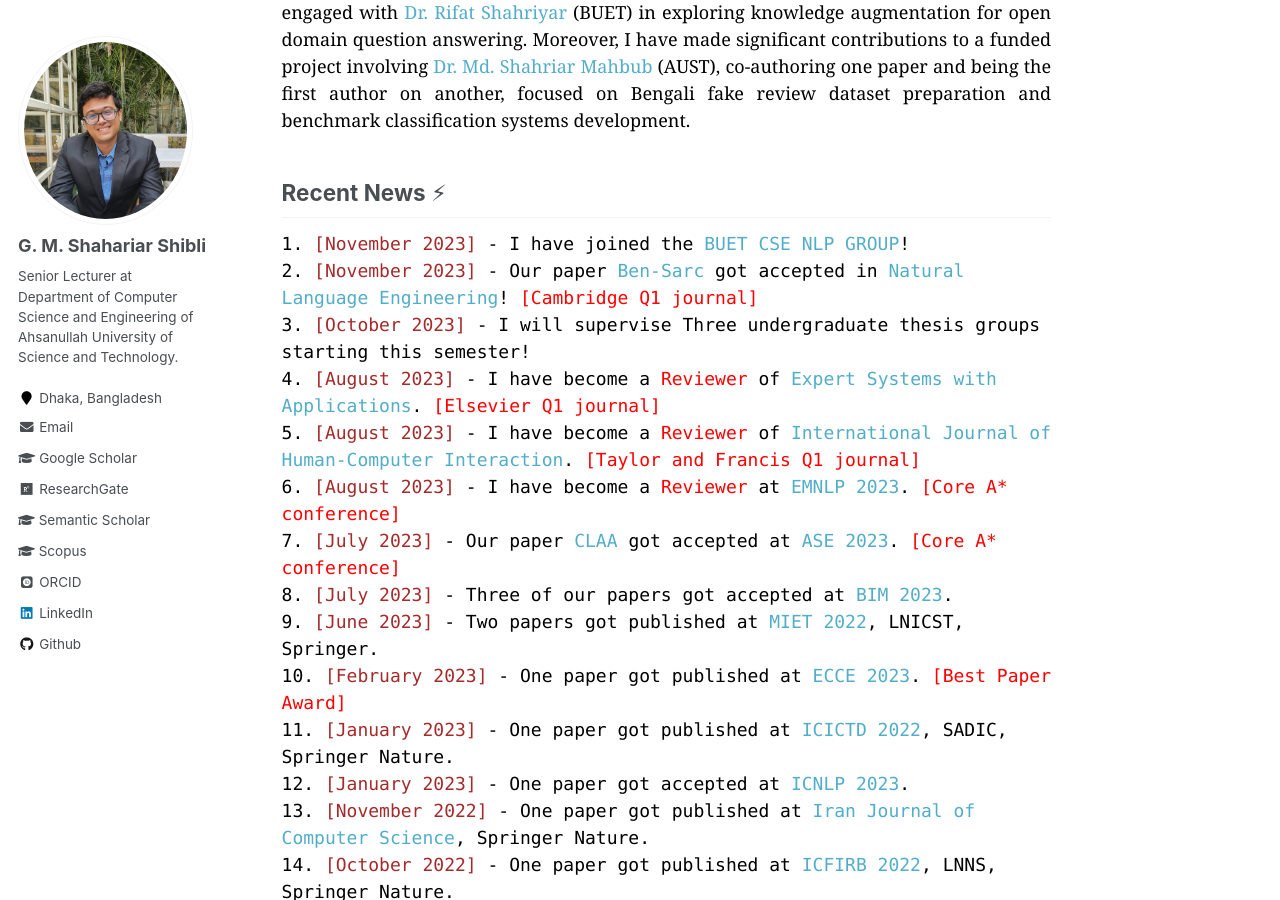
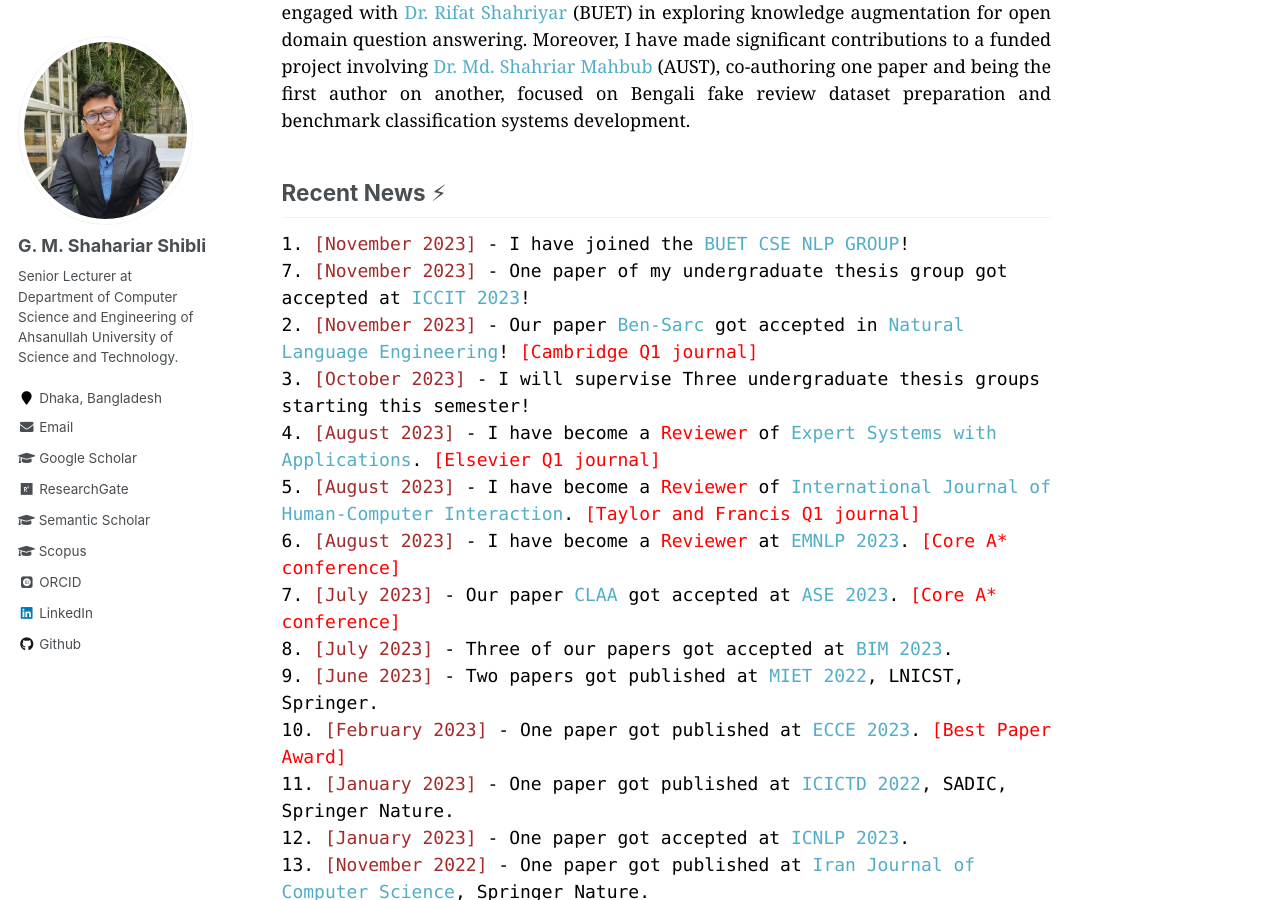
Before and after one commit to shahariar-shibli/shahariar-shibli.github.io, a Jekyll site: the page built from _pages/about.md, in a window 1280 px wide and 900 px high, scrolled down 770 px. Built offline with Jekyll 4.4.1, drawn with Linux system fonts in a browser that asks for light colours; some web fonts are replaced.

Commit message:
Update about.md

```diff
--- a/_pages/about.md
+++ b/_pages/about.md
@@ -43,6 +43,7 @@
 
 ## Recent News ⚡
 <span style="font-family:Monaco; color:black;">1. <span style="color:brown">[November 2023]</span> -  I have joined the [BUET CSE NLP GROUP](https://csebuetnlp.github.io/)!</span><br/>
+<span style="font-family:Monaco; color:black;">7. <span style="color:brown">[November 2023]</span> - One paper of my undergraduate thesis group got accepted at [ICCIT 2023](https://iccit.org.bd/2023/)!<br/>
 <span style="font-family:Monaco; color:black;">2. <span style="color:brown">[November 2023]</span> -  Our paper [Ben-Sarc](https://www.researchgate.net/publication/357888683_Ben-Sarc_A_Corpus_for_Sarcasm_Detection_from_Bengali_Social_Media_Comments_and_Its_Baseline_Evaluation) got accepted in [Natural Language Engineering](https://www.cambridge.org/core/journals/natural-language-engineering)! <span style="color:red;">[Cambridge Q1 journal]</span></span><br/>
 <span style="font-family:Monaco; color:black;">3. <span style="color:brown">[October 2023]</span> -  I will supervise Three undergraduate thesis groups starting this semester!</span><br/>
 <span style="font-family:Monaco; color:black;">4. <span style="color:brown">[August 2023]</span> - I have become a <span style="color:red;">Reviewer</span> of [Expert Systems with Applications](https://www.sciencedirect.com/journal/expert-systems-with-applications). <span style="color:red;">[Elsevier Q1 journal]</span></span><br/>
```
